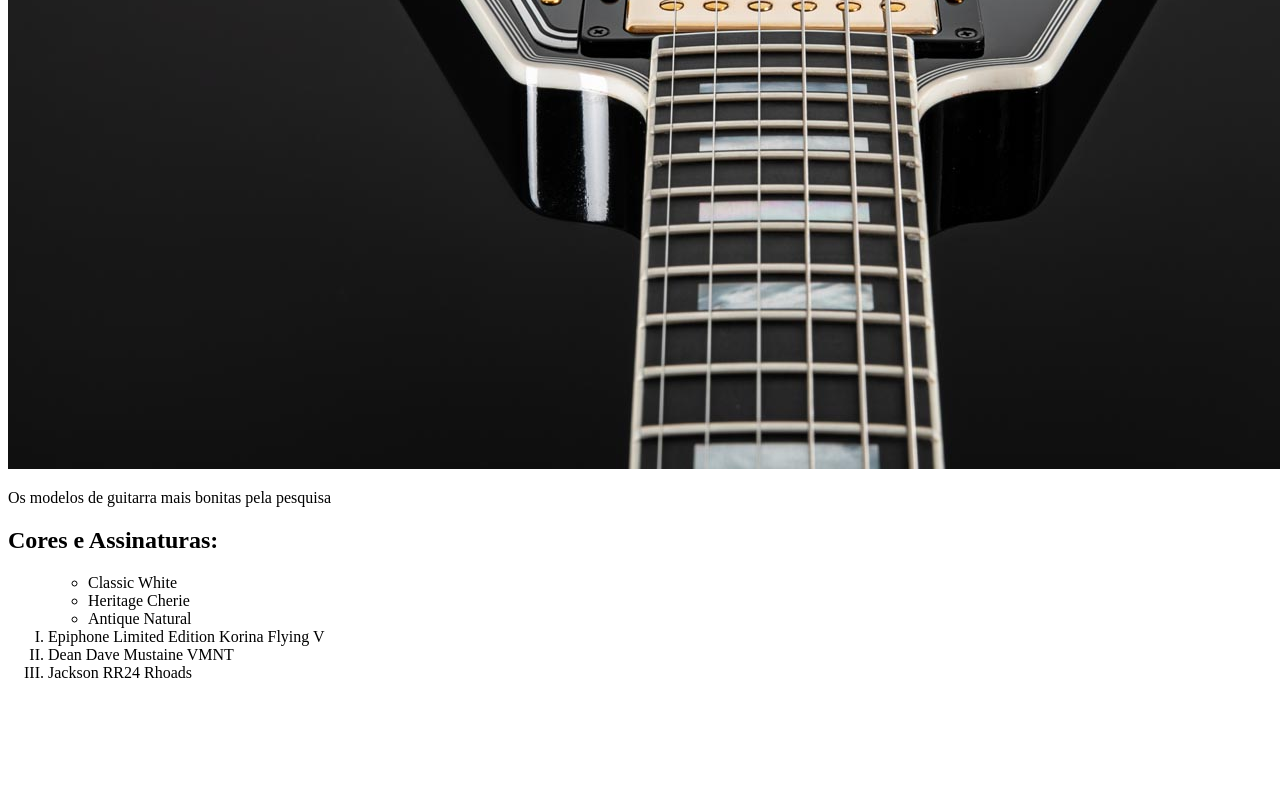
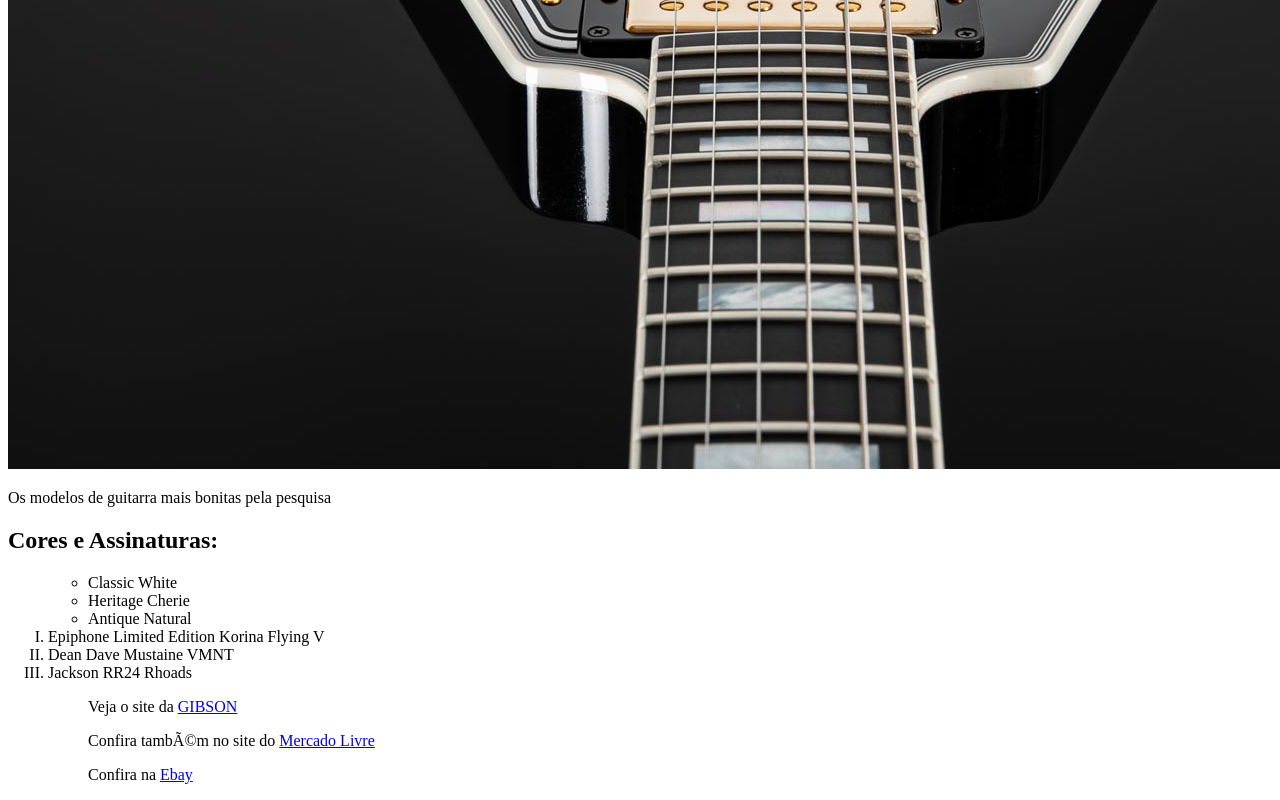
Before and after one commit to aninhabuba/site, a plain HTML site: page index.html in a window 1280 px wide. Shown: the part 702-1502 px from the top of the page. Before the commit the page ends 1400 px from the top, so only its background shows below. Drawn offline with Linux system fonts and the light colour scheme.

Commit message:
Update index.html

```diff
--- a/index.html
+++ b/index.html
@@ -24,5 +24,10 @@
      <li> Dean Dave Mustaine VMNT
        <li> Jackson RR24 Rhoads
        </li>
+      <ul>
+     <p> Veja o site da <a href="https://www.gibson.com/">GIBSON</a> </p>
+      <p> Confira também no site do <a href=https://lista.mercadolivre.com.br/guitarra-ibanez-flying-v">Mercado Livre</a></p>
+        <p> Confira na <a href="https://www.ebay.com/itm/285259147436"> Ebay</p>
+      </ul>
   </body>
 </html>
```
